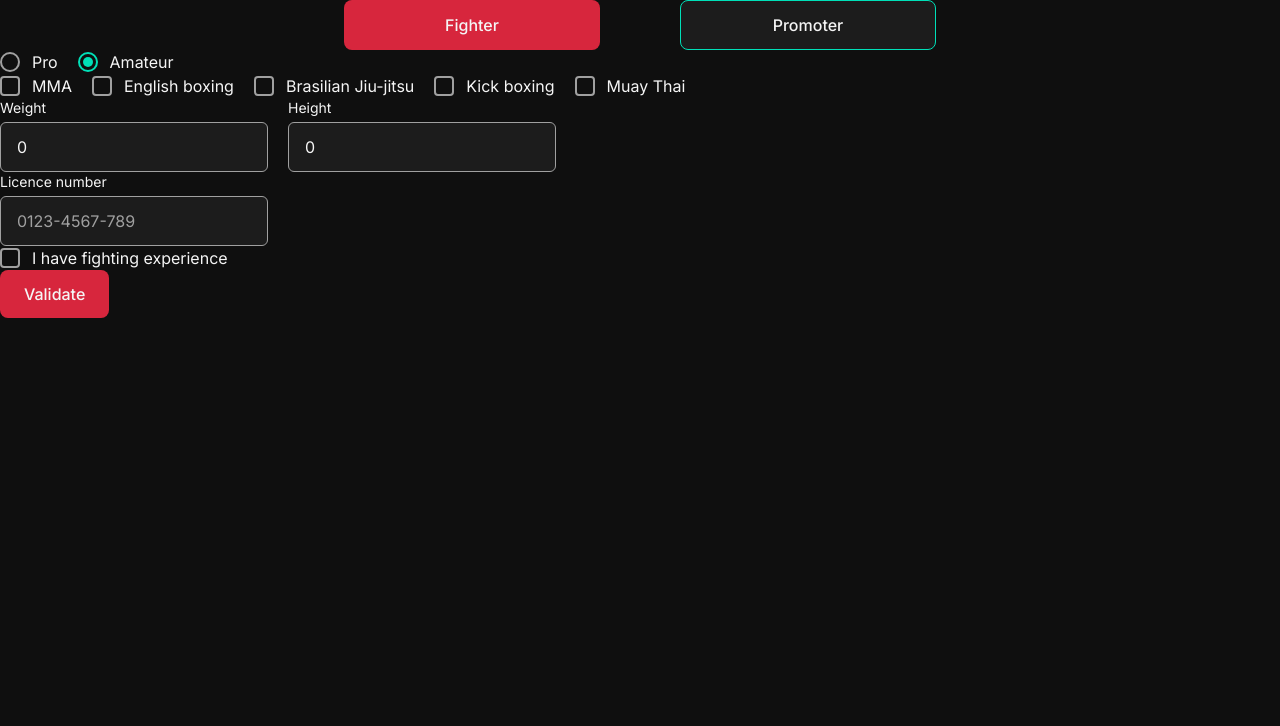
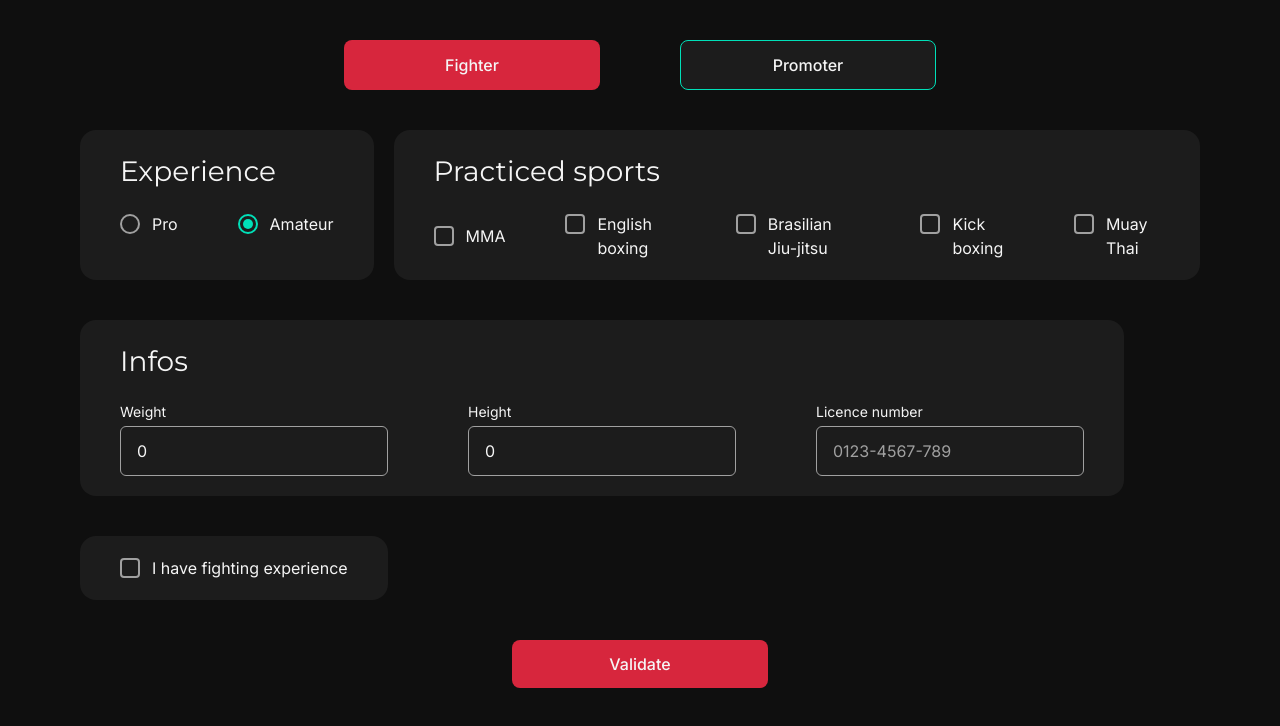
Before and after one commit to gregoirelebas/FightConnect-frontend, a Next.js app: page /signup/fighter in a window 1280 px wide. Shown: the top 726 px of the page. Built offline with nearby package versions, Linux system fonts and the light colour scheme.

Commit message:
Created sign up fighter page structure.

```diff
--- a/app/globals.css
+++ b/app/globals.css
@@ -77,4 +77,12 @@ body {
     transition-all
     placeholder:text-grey;
   }
+
+  .card {
+    @apply flex flex-col gap-5 rounded-2xl py-5 px-10 bg-foreground;
+  }
+
+  .cardElement {
+    @apply flex justify-center items-center gap-15;
+  }
 }
--- a/app/signup/fighter/page.tsx
+++ b/app/signup/fighter/page.tsx
@@ -34,7 +34,7 @@ export default function SignupFighterPage() {
   };
 
   return (
-    <div className="flex flex-col h-screen justify-start">
+    <div className="flex flex-col gap-10 my-10 mx-20">
       <div className="flex justify-center gap-20">
         <Button variant={ButtonVariant.Primary} className="w-3xs" onClick={setFighter}>
           Fighter
@@ -44,6 +44,9 @@ export default function SignupFighterPage() {
         </Button>
       </div>
       <div className="flex gap-5">
+        <div className="card">
+          <h3>Experience</h3>
+          <div className="cardElement">
             <RadioButton name="level" label="Pro" value={Level.Pro} onChange={onLevelChange} />
             <RadioButton
               name="level"
@@ -53,7 +56,10 @@ export default function SignupFighterPage() {
               onChange={onLevelChange}
             />
           </div>
-      <div className="flex gap-5">
+        </div>
+        <div className="card">
+          <h3>Practiced sports</h3>
+          <div className="cardElement">
             <Checkbox name="sport" label="MMA" value={Sport.MMA} onChange={onSportChange} />
             <Checkbox
               name="sport"
@@ -73,9 +79,18 @@ export default function SignupFighterPage() {
               value={Sport.KickBoxing}
               onChange={onSportChange}
             />
-        <Checkbox name="sport" label="Muay Thai" value={Sport.MuayThai} onChange={onSportChange} />
+            <Checkbox
+              name="sport"
+              label="Muay Thai"
+              value={Sport.MuayThai}
+              onChange={onSportChange}
+            />
           </div>
-      <div className="flex gap-5">
+        </div>
+      </div>
+      <div className="card w-fit">
+        <h3>Infos</h3>
+        <div className="flex gap-20">
           <Input
             label="Weight"
             placeholder="Weight"
@@ -90,8 +105,6 @@ export default function SignupFighterPage() {
             type="number"
             onChange={(value) => setHeight(Number(value))}
           />
-      </div>
-      <div>
           <Input
             label="Licence number"
             placeholder="0123-4567-789"
@@ -99,17 +112,18 @@ export default function SignupFighterPage() {
             onChange={(value) => setLicence(String(value))}
           />
         </div>
-      <div>
+      </div>
+      <div className=" card w-fit">
         <Checkbox
           name="experience"
           label="I have fighting experience"
           value="hasExperience"
           onChange={onExperienceChange}
         />
-      </div>
         {hasExperience && (
-        <div>
-          <div className="flex gap-5">
+          <div className="card px-0">
+            <h3>Fight Records</h3>
+            <div className="cardElement justify-start">
               <Input
                 label="Victories"
                 placeholder="0"
@@ -120,6 +134,7 @@ export default function SignupFighterPage() {
                 label="Defeats"
                 placeholder="0"
                 value={defeats}
+                className="w-fit"
                 onChange={(value) => setDefeats(Number(value))}
               />
               <Input
@@ -128,8 +143,6 @@ export default function SignupFighterPage() {
                 value={draws}
                 onChange={(value) => setDraws(Number(value))}
               />
-          </div>
-          <div>
               <Input
                 label="Last fight date"
                 placeholder="YYYY-MM-DD"
@@ -140,8 +153,11 @@ export default function SignupFighterPage() {
             </div>
           </div>
         )}
-      <div>
-        <Button variant={ButtonVariant.Primary}>Validate</Button>
+      </div>
+      <div className="flex justify-center">
+        <Button variant={ButtonVariant.Primary} className="w-3xs">
+          Validate
+        </Button>
       </div>
     </div>
   );
```
Lines whose indentation alone changed are shown as unchanged.
